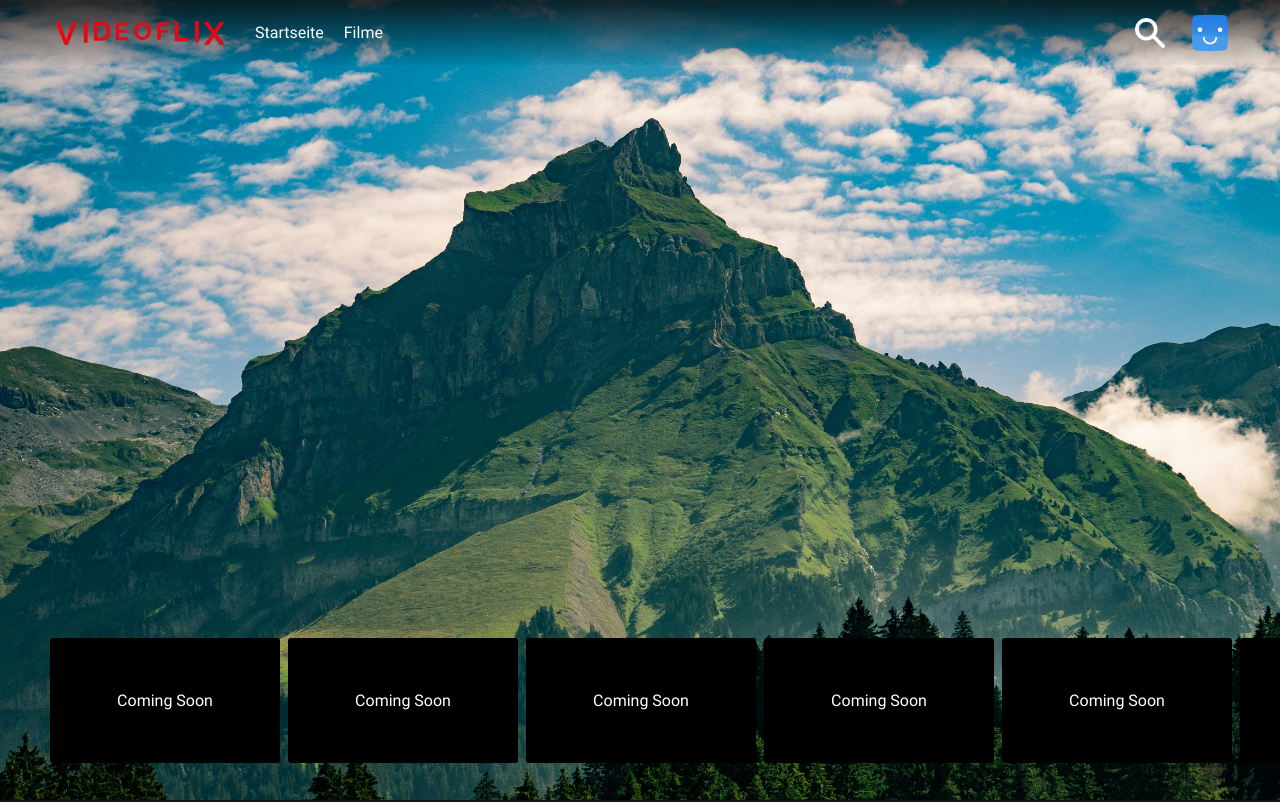
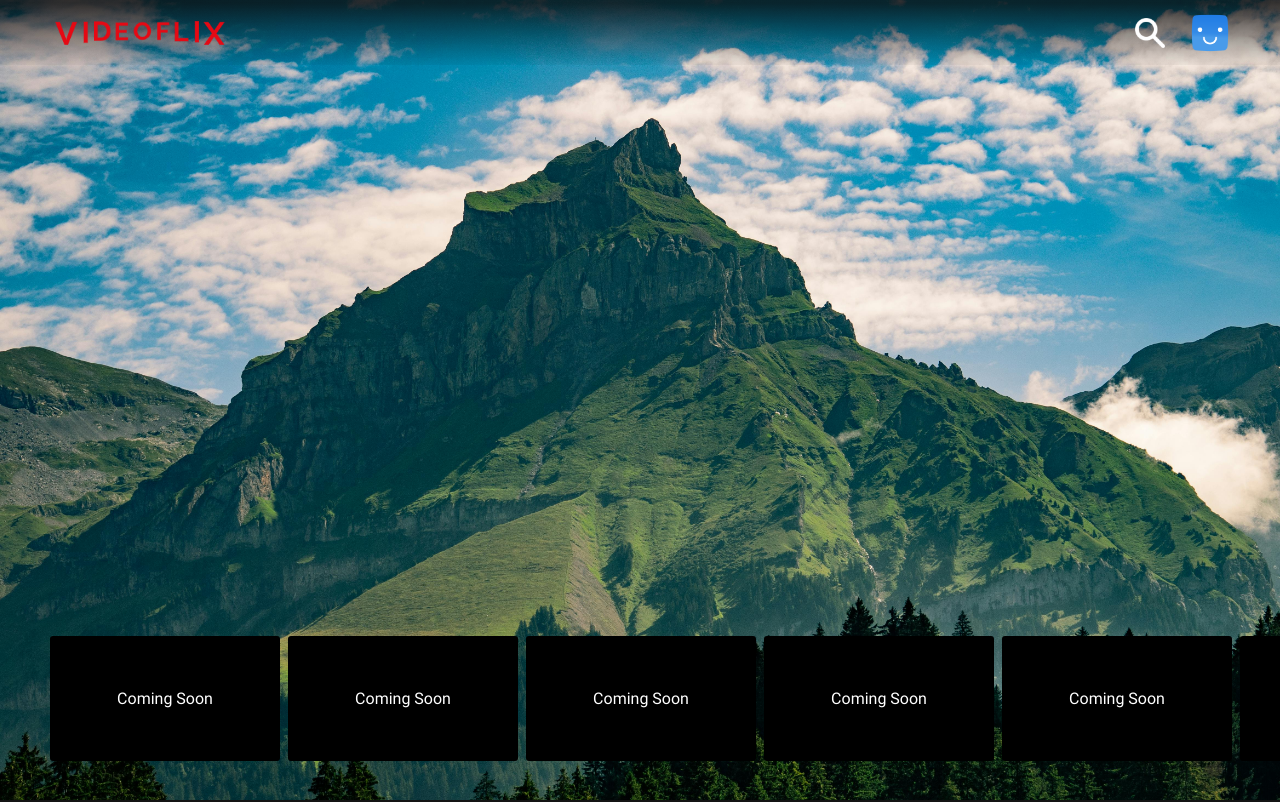
Before and after one commit to SarahZimmermann-Schmutzler/videoflix_frontend, an Angular app: page /videos in a window 1280 px wide. Shown: the top 802 px of the page. Built offline with nearby package versions, Linux system fonts and the light colour scheme.

Commit message:
slide mechanism style

```diff
--- a/src/app/videos/videos.component.html
+++ b/src/app/videos/videos.component.html
@@ -2,8 +2,8 @@
     <div class="vid-header-content-left">
         <img src="./assets/img/login_logo.png">
         <div class="vid-header-nav">
-            <div>Startseite</div>
-            <div>Filme</div>
+            <!-- <div>Startseite</div>
+            <div>Filme</div> -->
         </div>
     </div>
 
@@ -16,7 +16,7 @@
 
     <div class="vid-header-menu" *ngIf="showMenu || showAlsoMenu" (mouseover)="showAlsoMenu=true"
         (mouseout)="showAlsoMenu=false">
-        <div>Logout</div>
+        <div (click)="logout()">Logout</div>
     </div>
 
     <div class="vid-header-search-container" *ngIf="searchline">
@@ -33,12 +33,24 @@
     (wheel)="newColor=true" (click)="searchline=false">
     <div class="vid-content-video-container">
         <div class="vid-contend-video-slider">
-            <div class="vid-content-preview-container" *ngFor="let dummy of dummyArray">
-            <span>Coming Soon</span>
+            <div class="vid-content-preview-container" *ngFor="let dummy of dummyArray" (mouseover)="slide_right=true" (mouseout)="hideSlider()">
+                <span>{{dummy.title}}</span>
             </div>
         </div>
     </div>
+
+    <div class="vid-contend-slider-container">
+        <div class="vid-content-slider-element" [class.show-slider]="slide_left" >
+            <img src="./assets/img/slide_left.png" [class.show-arrow]="slide_left">
+        </div>
+
+        <div class="vid-content-slider-element" [class.show-slider]="slide_right || slide_right_stay" (mouseover)="slide_right_stay=true" (mouseout)="slide_right_stay=false; slide_left=false" (click)="slideRight()">
+            <img src="./assets/img/slide_right.png" [class.show-arrow]="slide_right || slide_right_stay">
+        </div>
+    </div>
 </div>
+
+
 
 <div class="vid-footer-container">
     <a routerLink="/legal" target="_blank">Impressum</a>
--- a/src/app/videos/videos.component.scss
+++ b/src/app/videos/videos.component.scss
@@ -154,6 +154,10 @@
 
     div {
         cursor: pointer;
+
+        &:hover {
+            text-decoration: underline;
+        }
     }
 }
 
@@ -177,6 +181,7 @@
     padding-left: 50px;
     display: flex;
     align-items: center;
+    justify-content: space-between;
     box-sizing: border-box;
     overflow-x: scroll;
 
@@ -188,11 +193,52 @@
 }
 
 .vid-contend-video-slider {
-    height: 100%;
+    height: 50%;
     display: flex;
     align-items: center;
     justify-content: center;
 }
+
+
+
+.vid-contend-slider-container {
+    display: flex;
+    justify-content: space-between;
+    width: 100%;
+    padding-left: 50px;
+    height: 2px;
+    box-sizing: border-box;
+}
+
+.vid-content-slider-element {
+    position: relative;
+    top: -163px;
+    height: 125px;
+    width: 50px;
+    display: flex;
+    align-items: center;
+    justify-content: center;
+    background-color: transparent;
+    z-index: 5;
+    cursor: pointer;
+
+    img {
+        width: 30px;
+        height: 30px;
+        object-fit: cover;
+        display: none;
+    }
+}
+
+.show-slider {
+    background-color: green;
+    // background-color: rgba(11,11,11,0.8);
+}
+
+.show-arrow {
+    display: block !important;
+}
+
 
 .vid-content-preview-container {
     height: 125px;
@@ -204,6 +250,11 @@
     align-items: center;
     justify-content: center;
     color: white;
+    cursor: pointer;
+
+    &:hover {
+        scale: 1.25;
+    }
 }
 
 
--- a/src/app/videos/videos.component.ts
+++ b/src/app/videos/videos.component.ts
@@ -11,9 +11,80 @@ export class VideosComponent {
   showAlsoMenu = false;
   newColor = false;
   searchline = false;
-  dummyArray = [1,2,3,4,5,6,7,8,9,10, 11, 12, 13];
+  slide_right = false;
+  slide_right_stay = false;
+  slide_left = false;
+  slide_left_stay = false;
 
-  constructor() {}
+  dummyArray = [
+    {
+      'title': 'Coming Soon',
+      'img': 'quelle'
+    },
+
+    {
+      'title': 'Coming Soon',
+      'img': 'quelle'
+    },
+
+    {
+      'title': 'Coming Soon',
+      'img': 'quelle'
+    },
+
+    {
+      'title': 'Coming Soon',
+      'img': 'quelle'
+    },
+
+    {
+      'title': 'Coming Soon',
+      'img': 'quelle'
+    },
+
+    {
+      'title': 'Coming Soon',
+      'img': 'quelle'
+    },
+
+    {
+      'title': 'Coming Soon',
+      'img': 'quelle'
+    },
+
+    {
+      'title': 'Coming Soon',
+      'img': 'quelle'
+    },
+
+    {
+      'title': 'Coming Soon',
+      'img': 'quelle'
+    },
+
+    {
+      'title': 'Coming Soon',
+      'img': 'quelle'
+    },
+
+    {
+      'title': 'Coming Soon',
+      'img': 'quelle'
+    },
+
+    {
+      'title': 'Coming Soon',
+      'img': 'quelle'
+    },
+
+    {
+      'title': 'Coming Soon',
+      'img': 'quelle'
+    },
+
+  ];
+
+  constructor(public router: Router) {}
 
   ngOnInit() {
 
@@ -28,4 +99,20 @@ export class VideosComponent {
       this.showMenu = false;
     }, 1000)
   }
+
+  hideSlider() {
+    setTimeout(() => {
+    this.slide_right = false;
+  }, 500)
 }
+
+  logout() {
+    this.router.navigateByUrl('/').then(() => {
+      window.location.reload();
+    });
+  }
+
+  slideRight() {
+    this.slide_left = true;
+  }
+}
--- a/src/styles.scss
+++ b/src/styles.scss
@@ -141,3 +141,12 @@ body {
     font-family: 'Roboto';
     background-color: black;
 }
+
+::-webkit-scrollbar {
+    background: black;
+    width: 10px;
+}
+
+::-webkit-scrollbar-thumb {
+    background: rgba(255,255,255,0.15);
+}
```
Also changed, not shown: src/assets/img/slide_left.png (added), src/assets/img/slide_right.png (added).
